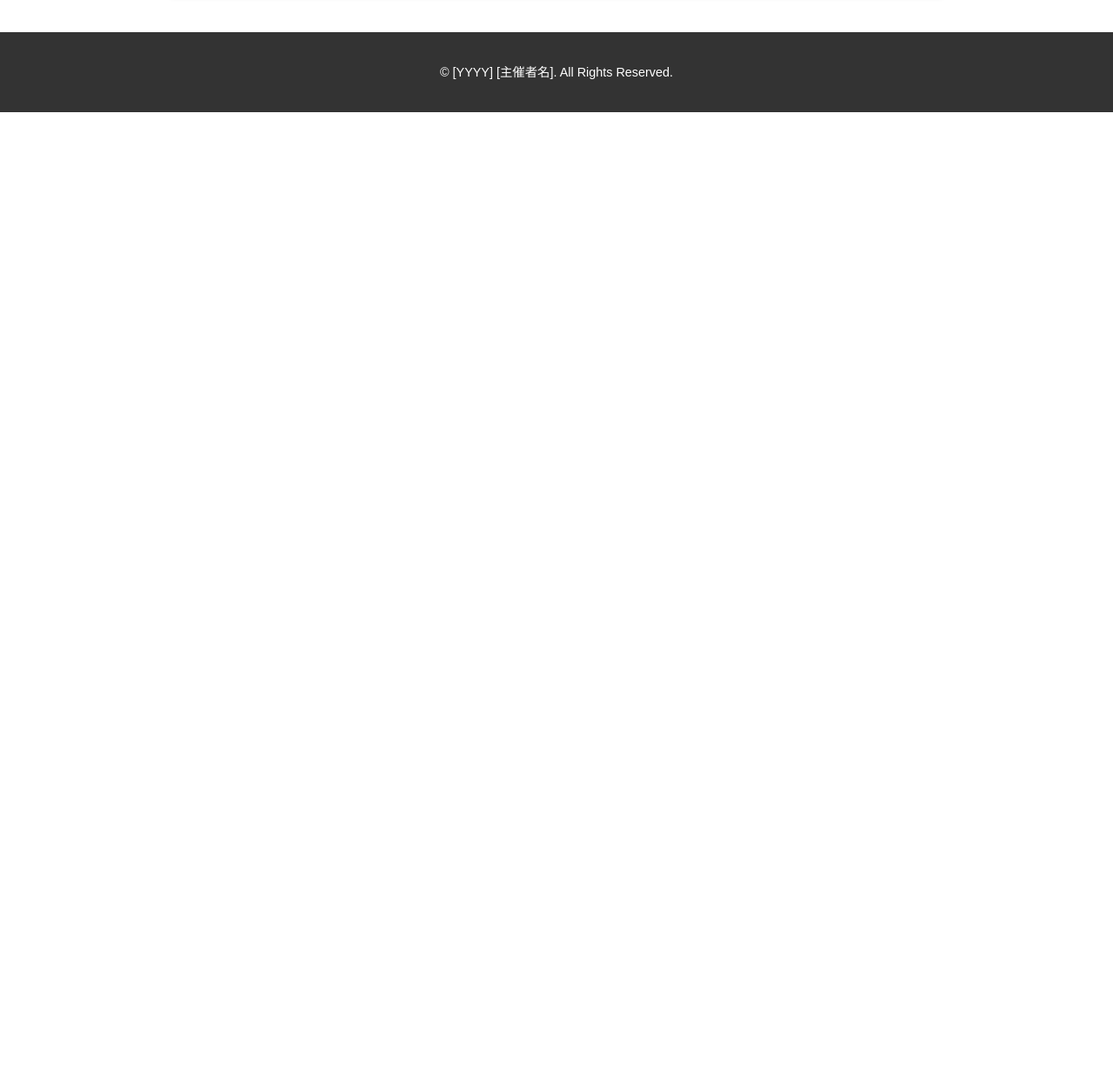
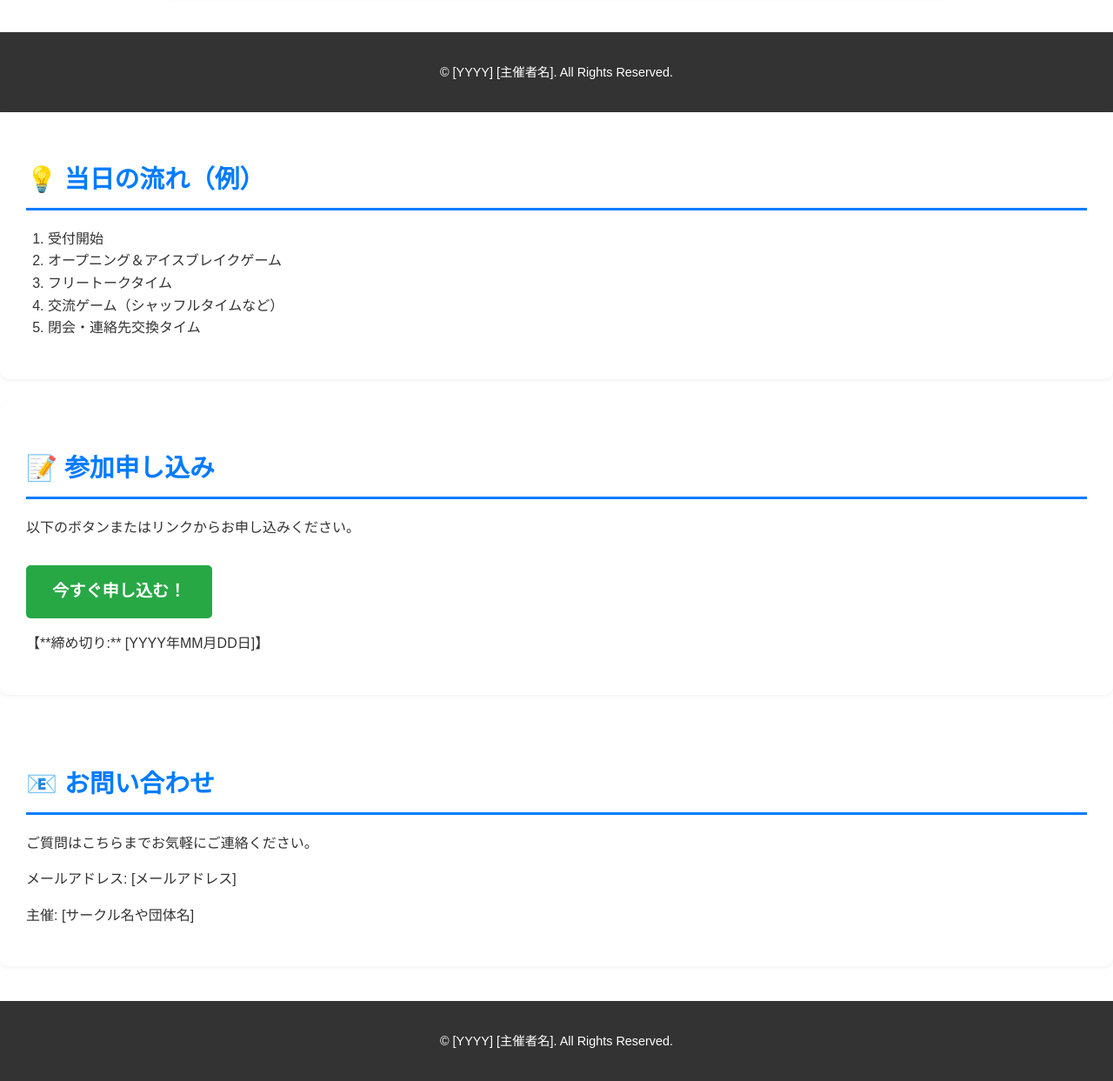
Before and after one commit to myumyu0/university-party, a plain HTML site: page index.html in a window 1280 px wide. Shown: the part 1827-3070 px from the top of the page at 87% size. Before the commit the page ends 1956 px from the top, so only its background shows below. Drawn offline with Linux system fonts and the light colour scheme.

Commit message:
Update index.html

```diff
--- a/index.html
+++ b/index.html
@@ -58,3 +58,35 @@
     </footer>
 </body>
 </html>
+
+        <section id="program">
+            <h2>💡 当日の流れ（例）</h2>
+            <ol>
+                <li>受付開始</li>
+                <li>オープニング＆アイスブレイクゲーム</li>
+                <li>フリートークタイム</li>
+                <li>交流ゲーム（シャッフルタイムなど）</li>
+                <li>閉会・連絡先交換タイム</li>
+            </ol>
+        </section>
+
+        <section id="registration">
+            <h2>📝 参加申し込み</h2>
+            <p>以下のボタンまたはリンクからお申し込みください。</p>
+            <a href="[申し込みフォームのURL]" class="btn-register" target="_blank">今すぐ申し込む！</a>
+            <p>【**締め切り:** [YYYY年MM月DD日]】</p>
+        </section>
+
+        <section id="contact">
+            <h2>📧 お問い合わせ</h2>
+            <p>ご質問はこちらまでお気軽にご連絡ください。</p>
+            <p>メールアドレス: [メールアドレス]</p>
+            <p>主催: [サークル名や団体名]</p>
+        </section>
+    </main>
+
+    <footer>
+        <p>&copy; [YYYY] [主催者名]. All Rights Reserved.</p>
+    </footer>
+</body>
+</html>
```
